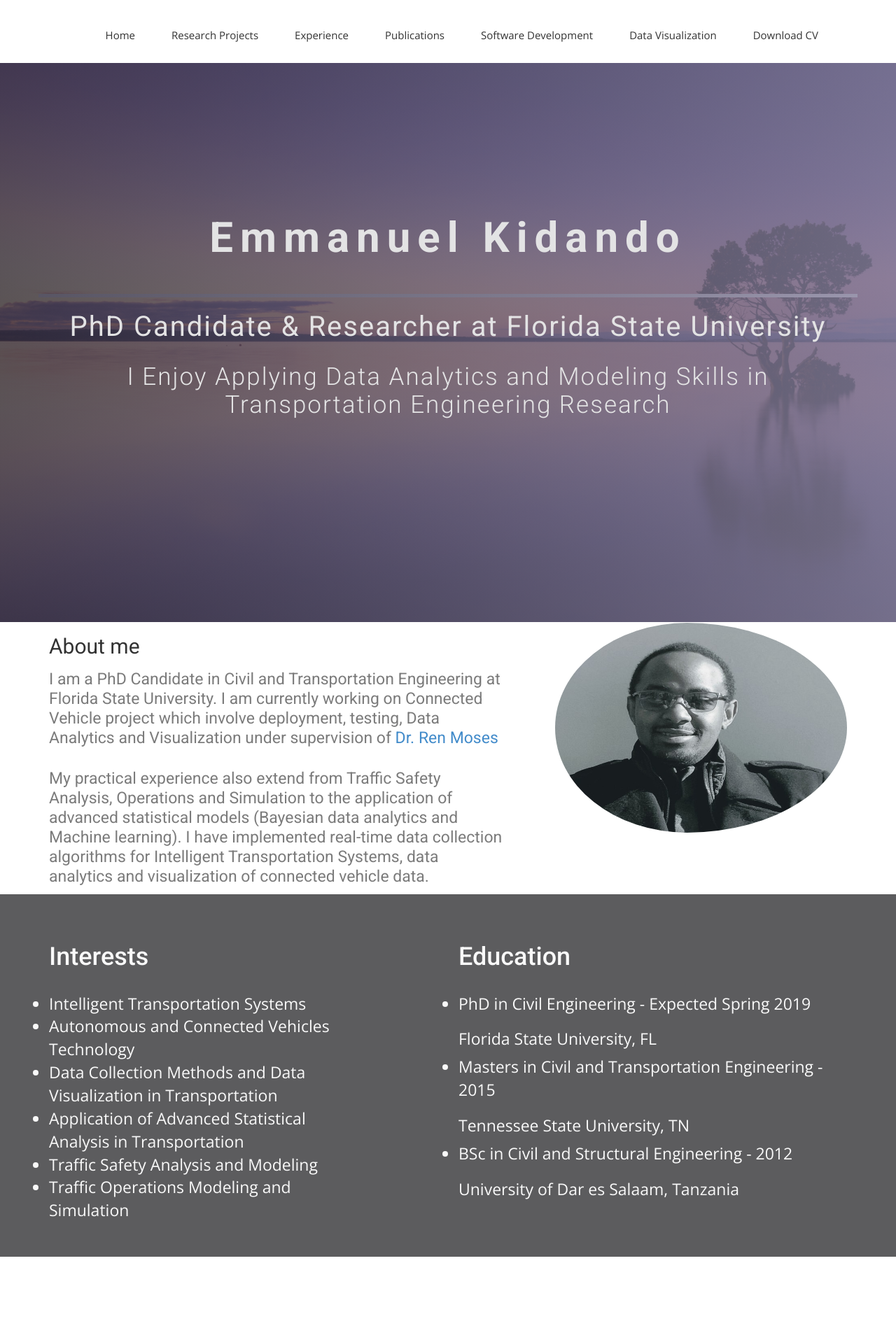
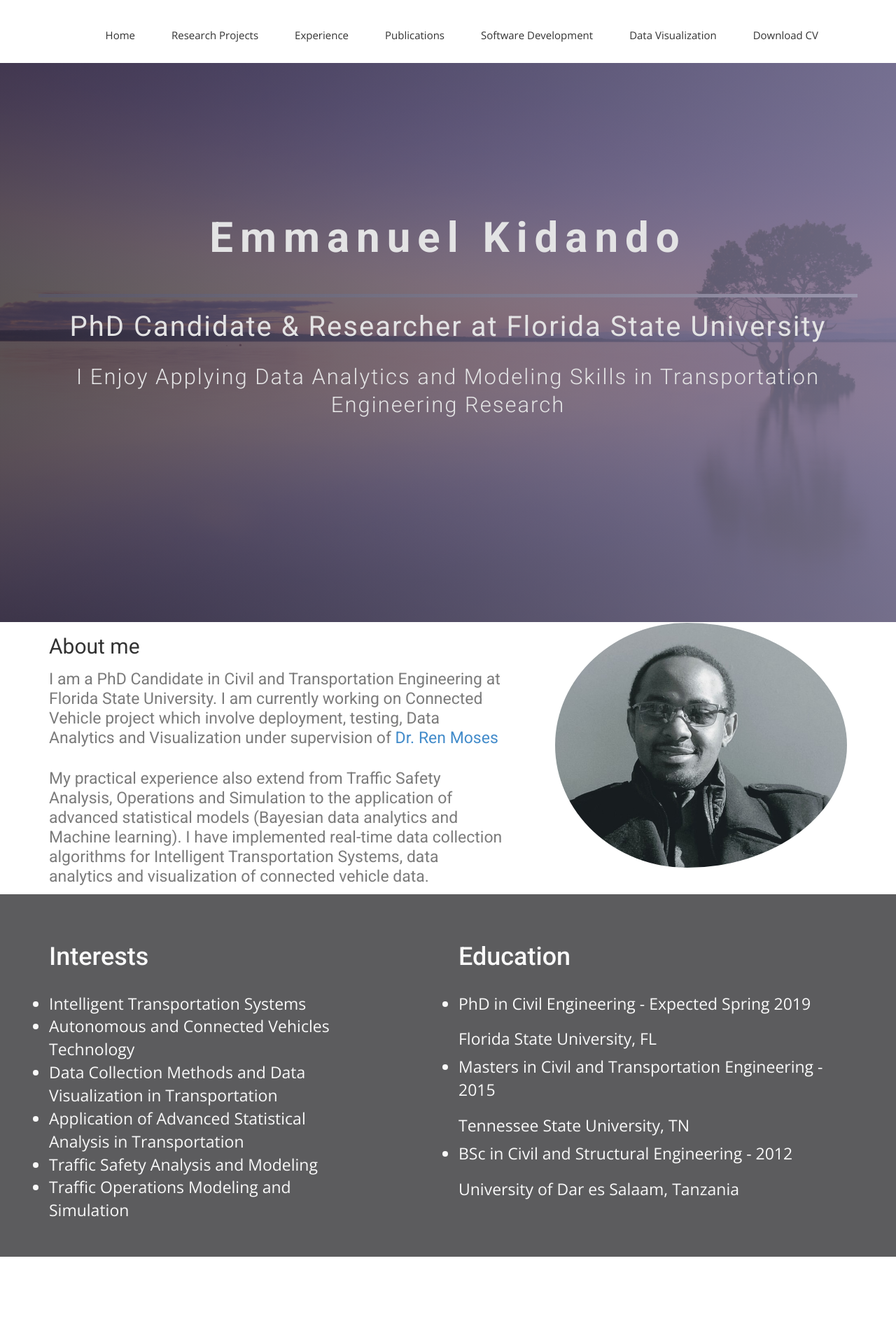
Before and after one commit to ekidando/Emma, a Jekyll site: the page built from index.html, in a window 1280 px wide. Shown: the top 1895 px of the page at 70% size. Built offline with Jekyll 4.4.1, drawn with Linux system fonts in a browser that asks for light colours; nearby versions of some CDN libraries; some web fonts are replaced.

Commit message:
Update airspace.css

```diff
--- a/css/airspace.css
+++ b/css/airspace.css
@@ -95,8 +95,8 @@ font header .navbar-default .navbar-nav li a:hover {
 .avatar {
     vertical-align: middle;
    /* make a square container */
-    width: 300px;
-    height: 300px;
+   /* width: 300px;
+    height: 300px; */
   /* fill the container, preserving aspect ratio, and cropping to fit */
     background-size: cover;
 
@@ -157,7 +157,7 @@ font header .navbar-default .navbar-nav li a:hover {
   letter-spacing: 2px;
   }
 #slider .block p {
-  font-size: 35px;
+  font-size: 31px;
   line-height: 40px;
   font-family: 'Roboto', sans-serif;
   font-weight: 300;
```
